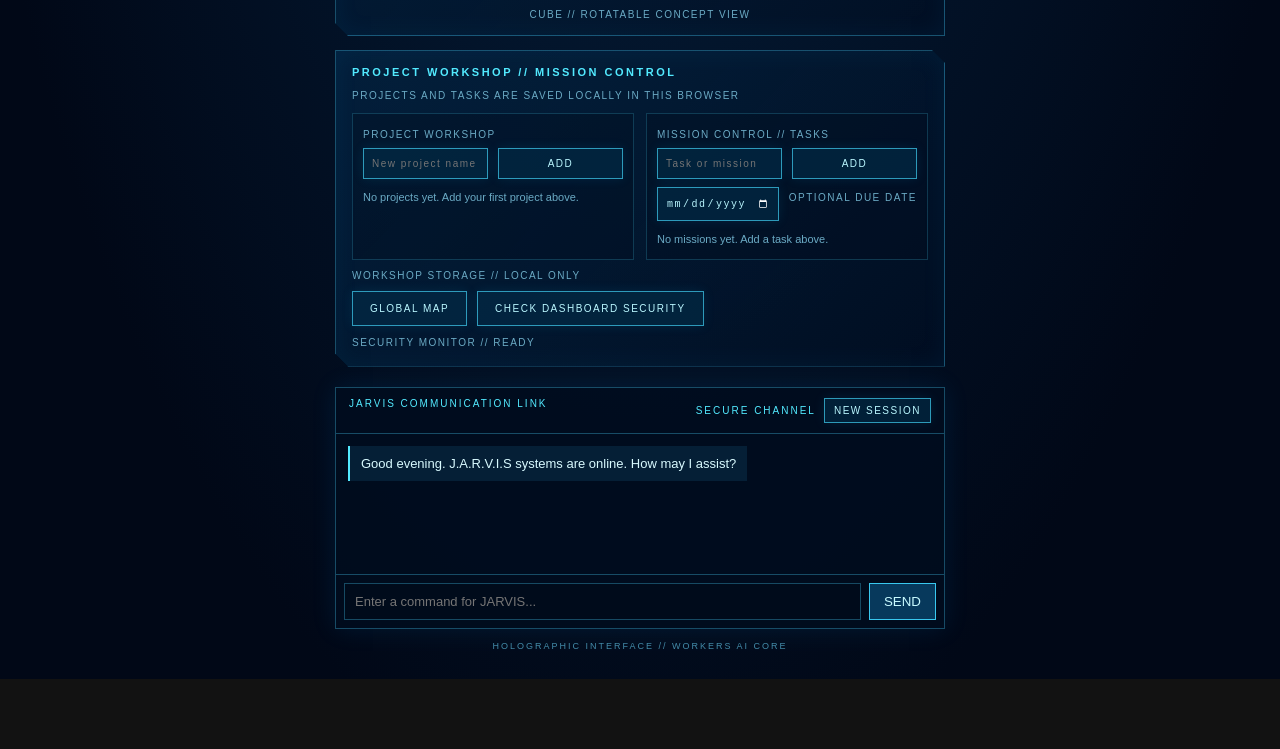
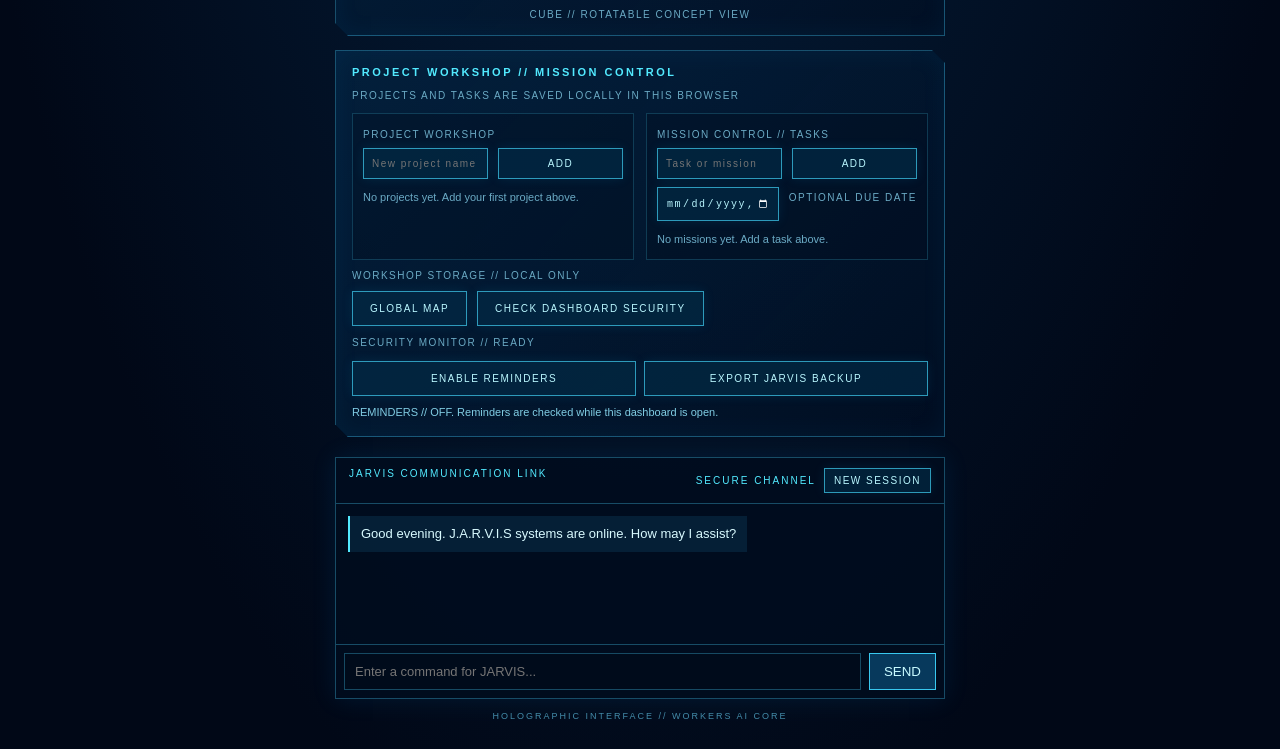
Before and after one commit to 7b8s8z9ytd-cyber/llm-chat-app-template, a browser extension: page public/index.html in a window 1280 px wide. Shown: the part 1863-2612 px from the top of the page. Before the commit the page ends 2542 px from the top, so only its background shows below. Drawn offline with Linux system fonts and the light colour scheme.

Commit message:
Add JARVIS reminders, backup and install controls

```diff
--- a/public/index.html
+++ b/public/index.html
@@ -88,6 +88,7 @@ footer{font-size:9px;color:#438ba9;letter-spacing:2px;margin-top:12px;text-align
 .model-face.bottom{transform:rotateX(-90deg) translateZ(calc(var(--h)/2))}
 .concept-model.tower{--w:75px;--h:150px;--d:75px}
 .concept-model.wide{--w:155px;--h:75px;--d:90px}
+.planner-status{font-size:11px;color:#80cde4;line-height:1.6;margin-top:8px}.backup-row{display:flex;gap:8px;flex-wrap:wrap;margin-top:10px}.backup-row .control{flex:1}
 
 </style>
 </head>
@@ -162,7 +163,7 @@ footer{font-size:9px;color:#438ba9;letter-spacing:2px;margin-top:12px;text-align
   <div class="workshop-module">
    <div class="small">MISSION CONTROL // TASKS</div>
    <div class="controls workshop-entry"><input id="task-name" class="control" maxlength="100" placeholder="Task or mission" aria-label="New task"><button class="control" id="add-task" type="button">ADD</button></div>
-   <div class="controls workshop-entry"><input id="task-date" class="control" type="date" aria-label="Task due date"><span class="small">OPTIONAL DUE DATE</span></div>
+   <div class="controls workshop-entry"><input id="task-date" class="control" type="datetime-local" aria-label="Task due date and reminder time"><span class="small">OPTIONAL DUE DATE</span></div>
    <div id="task-list" class="workshop-list"><div class="workshop-empty">No missions yet.</div></div>
   </div>
  </div>
@@ -172,6 +173,8 @@ footer{font-size:9px;color:#438ba9;letter-spacing:2px;margin-top:12px;text-align
   <button class="control" type="button" id="security-check">CHECK DASHBOARD SECURITY</button>
  </div>
  <div id="security-result" class="small" style="line-height:1.7;margin-top:8px">SECURITY MONITOR // READY</div>
+ <div class="backup-row"><button class="control" id="enable-reminders" type="button">ENABLE REMINDERS</button><button class="control" id="export-backup" type="button">EXPORT JARVIS BACKUP</button><button class="control" id="install-app" type="button" hidden>INSTALL JARVIS APP</button></div>
+ <div id="planner-status" class="planner-status" aria-live="polite">REMINDERS // OFF. Reminders are checked while this dashboard is open.</div>
 </section>
 <section class="panel" id="blueprint-panel" style="width:min(100%,610px);margin-top:14px;display:none"><h2>J.A.R.V.I.S // PROJECT BLUEPRINT</h2><div id="blueprint-content"></div></section><div class="chat">
 <div class="chat-head"><span>JARVIS COMMUNICATION LINK</span><div style="display:flex;align-items:center;gap:8px"><span id="connection">SECURE CHANNEL</span><button class="control" id="new-chat-button" type="button" style="padding:6px 9px">NEW SESSION</button></div></div>
```
